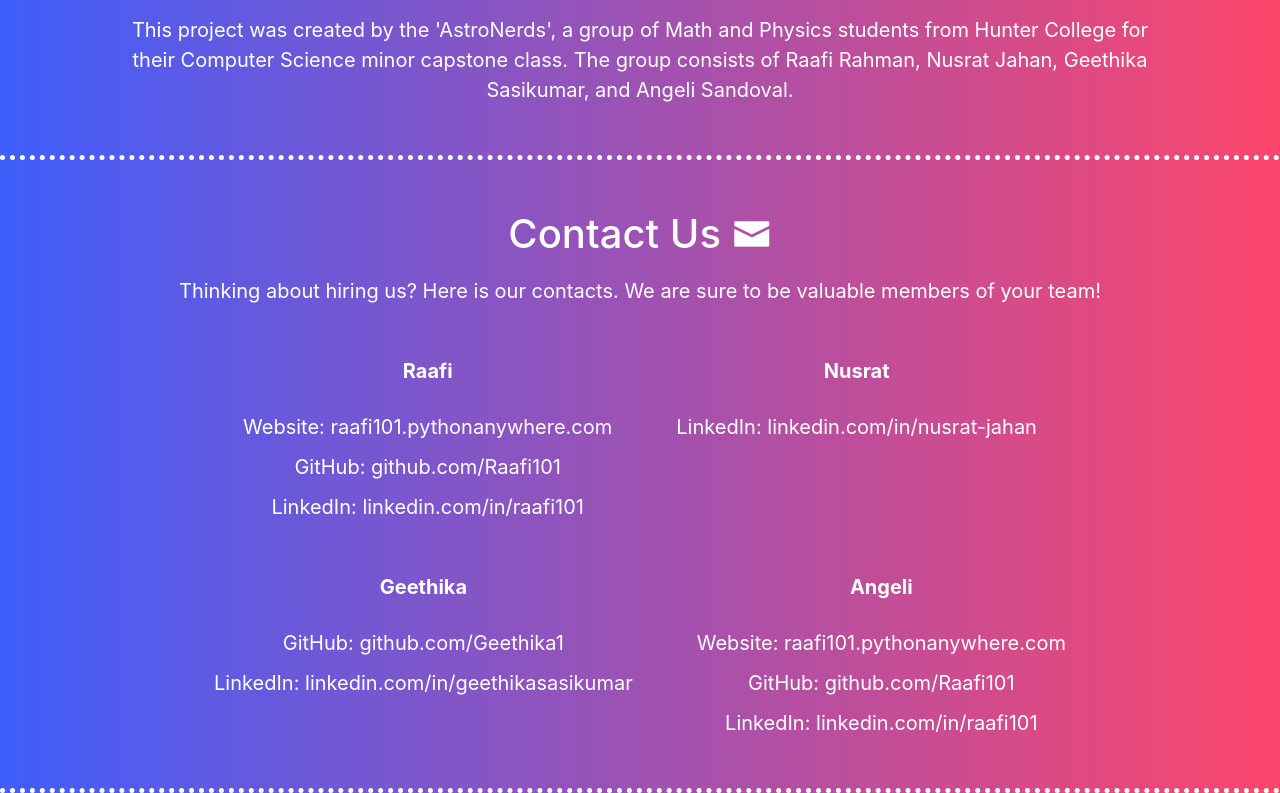
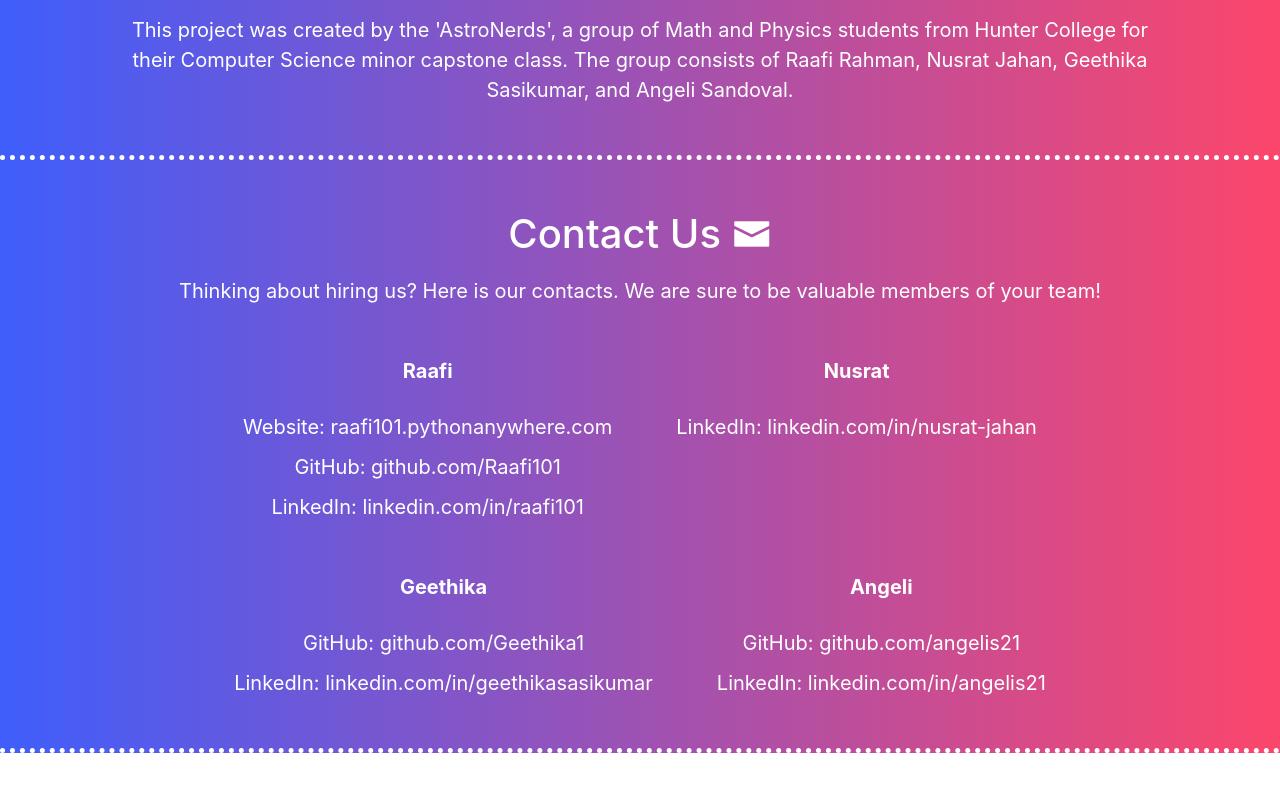
Before and after one commit to Raafi101/PlanetariumArcadium, a React (Create React App) app in the folder Client/: page / in a window 1280 px wide. Shown: the part 937-1730 px from the top of the page. After the commit the page ends 1690 px from the top, so only its background shows below. Built offline with nearby package versions, Linux system fonts and the light colour scheme.

Commit message:
Link and favicon update

```diff
--- a/Client/src/Pages/HomePage.js
+++ b/Client/src/Pages/HomePage.js
@@ -88,18 +88,13 @@ function Home() {
             <div id='indivDiv'>
                 <p id='indivText1'>Angeli</p>
                 <div id='linkGroup'>
-                    <p id='indivText'>Website:&nbsp;</p>
-                    <a id='links' href='https://raafi101.pythonanywhere.com/' target='_blank'>raafi101.pythonanywhere.com</a>
-                </div>
-                <br/>
-                <div id='linkGroup'>
                     <p id='indivText'>GitHub:&nbsp;</p>
-                    <a id='links' href='https://github.com/Raafi101' target='_blank'>github.com/Raafi101</a>
+                    <a id='links' href='https://github.com/angelis21' target='_blank'>github.com/angelis21</a>
                 </div>
                 <br/>
                 <div id='linkGroup'>
                     <p id='indivText'>LinkedIn:&nbsp;</p>
-                    <a id='links' href='https://www.linkedin.com/in/raafi101/' target='_blank'>linkedin.com/in/raafi101</a>
+                    <a id='links' href='https://www.linkedin.com/in/angelis21/' target='_blank'>linkedin.com/in/angelis21</a>
                 </div>
             </div>
 
```
Also changed, not shown: 1 other file (tests, documents, lock files or other folders).
